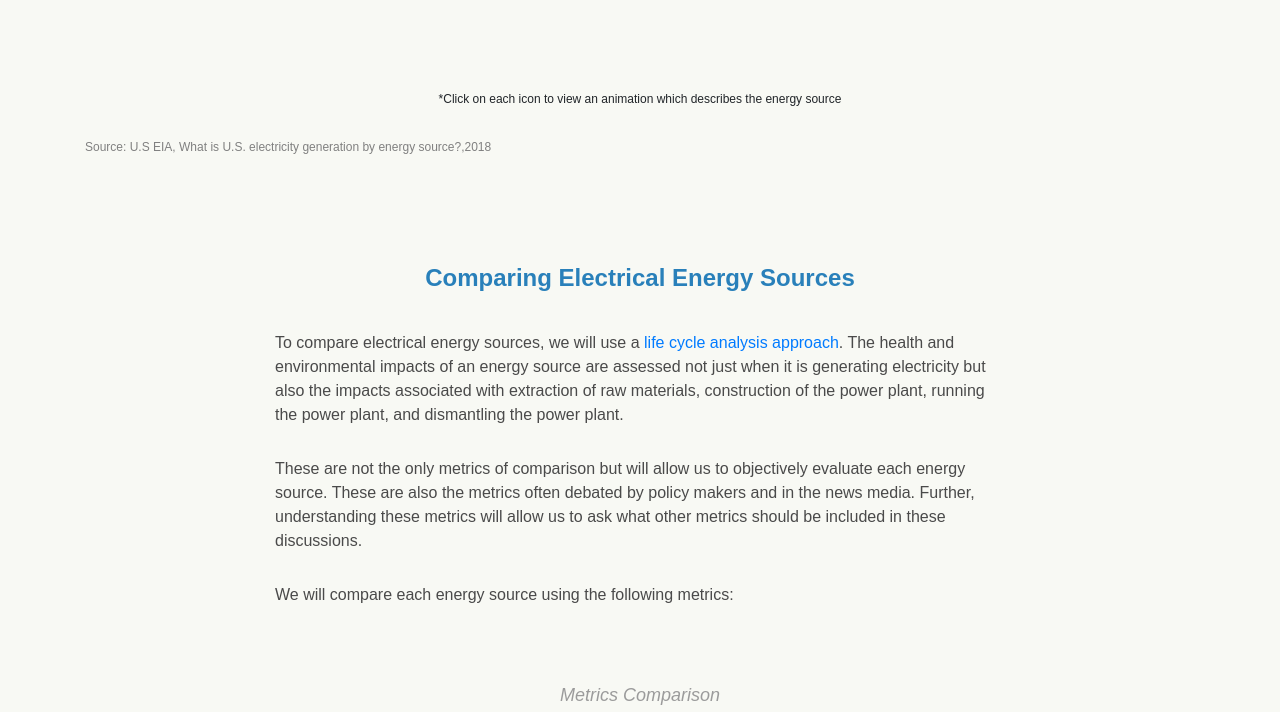
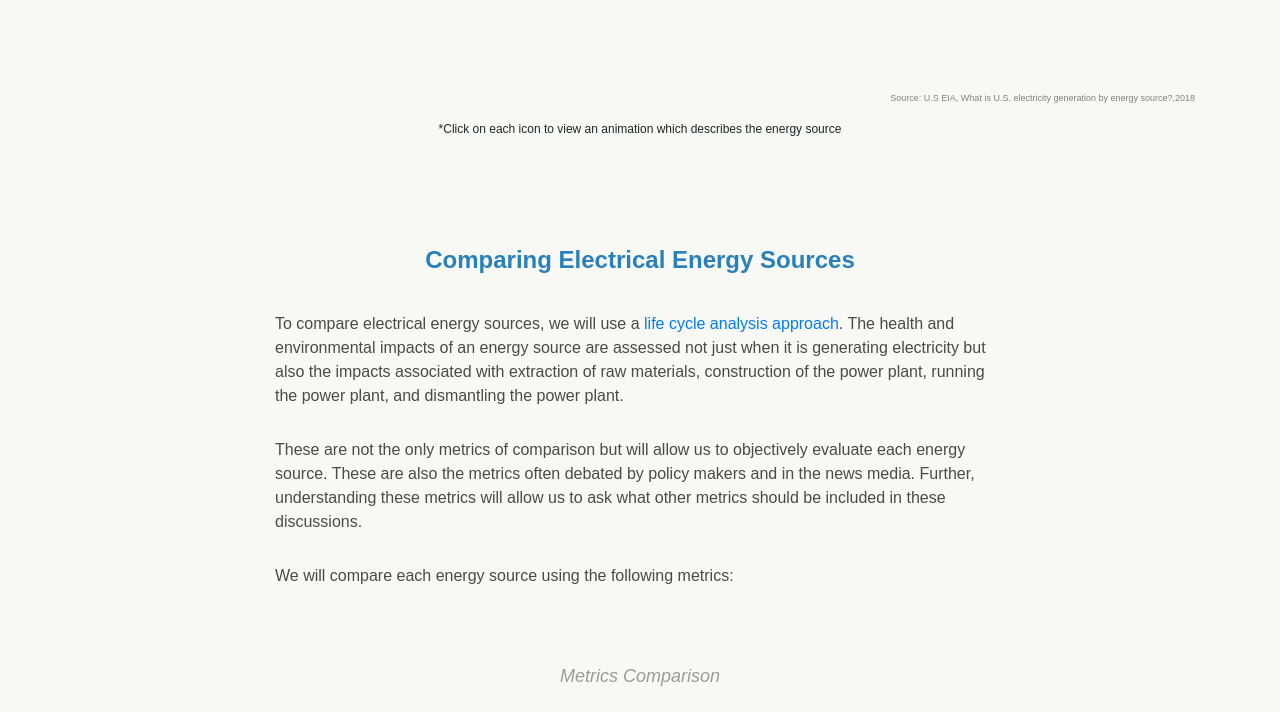
Before and after one commit to yiiiko/EnergyandPublicHealth, a plain HTML site: page homepage.html in a window 1280 px wide. Shown: the part 2736-3448 px from the top of the page. Drawn offline with Linux system fonts and the light colour scheme.

Commit message:
edit 11/21 2.0

```diff
--- a/homepage.html
+++ b/homepage.html
@@ -170,9 +170,8 @@ The pie chart below shows the electrical energy portfolio of the U.S. in 2018 as
 			</div>
 		</div>
 		<div class="container">
+				<div class="citation"><p> Source: U.S EIA, What is U.S. electricity generation by energy source?,2018</p></div>
 				<div class="text-center sup"> <sup>*Click on each icon to view an animation which describes the energy source</sup> </div>
-				<br>
-				<sup class="citation"> Source: U.S EIA, What is U.S. electricity generation by energy source?,2018</sup>
 		</div>
 	</div>
 
@@ -323,7 +322,7 @@ Note: On the scale used in this plot, the land use factor for nuclear energy is
 									<div class="text-center sup"> <sup>*Click on each state to learn more about state energy portfolio</sup> </div>
 							</div>
 
-							<sup class="citation">Source: Holland et. al, NBER, 2018 </sup>
+							<div class="citation"><p>Source: Holland et. al, NBER, 2018 </p></sup></div>
 <script>
 var coll = document.getElementsByClassName("collapsible");
 var i;
@@ -400,6 +399,7 @@ for (i = 0; i < coll.length; i++) {
 			<br></br>
 			<br></br>
 			<div class="container">
+					<div class="citation"><p>Source: EPA, Air Pollutant Emissions Trends Data, 1970-2017; OECD, Carbon Dioxide Equivalent, 2001</p></div>
 					<div class="text-center sup"> <sup>*Click on each event to learn more</sup> </div>
 			</div>
 			<br></br>
--- a/style.css
+++ b/style.css
@@ -3,6 +3,7 @@
 body {
 	font-family: "Avenir Next", sans-serif;
 	background-color: #F8F9F4;
+	/* background-color: #FFFFFF; */
 }
 
 /* span {
@@ -626,9 +627,10 @@ sub {
 
 }
 
-.citation{
+.citation p{
 	text-align:right;
 	color: gray;
+	font-size: 9px;
 
 }
 
```
